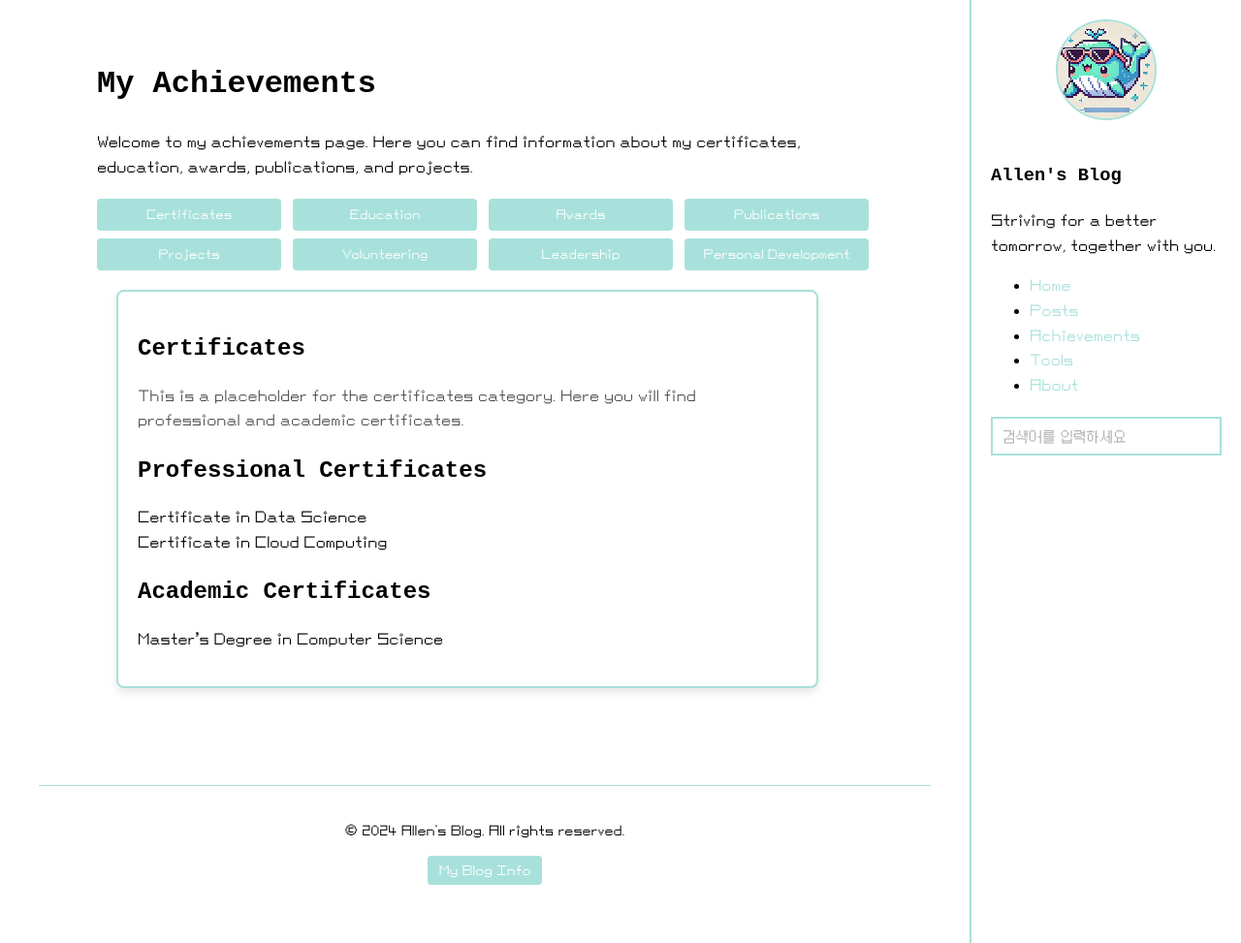
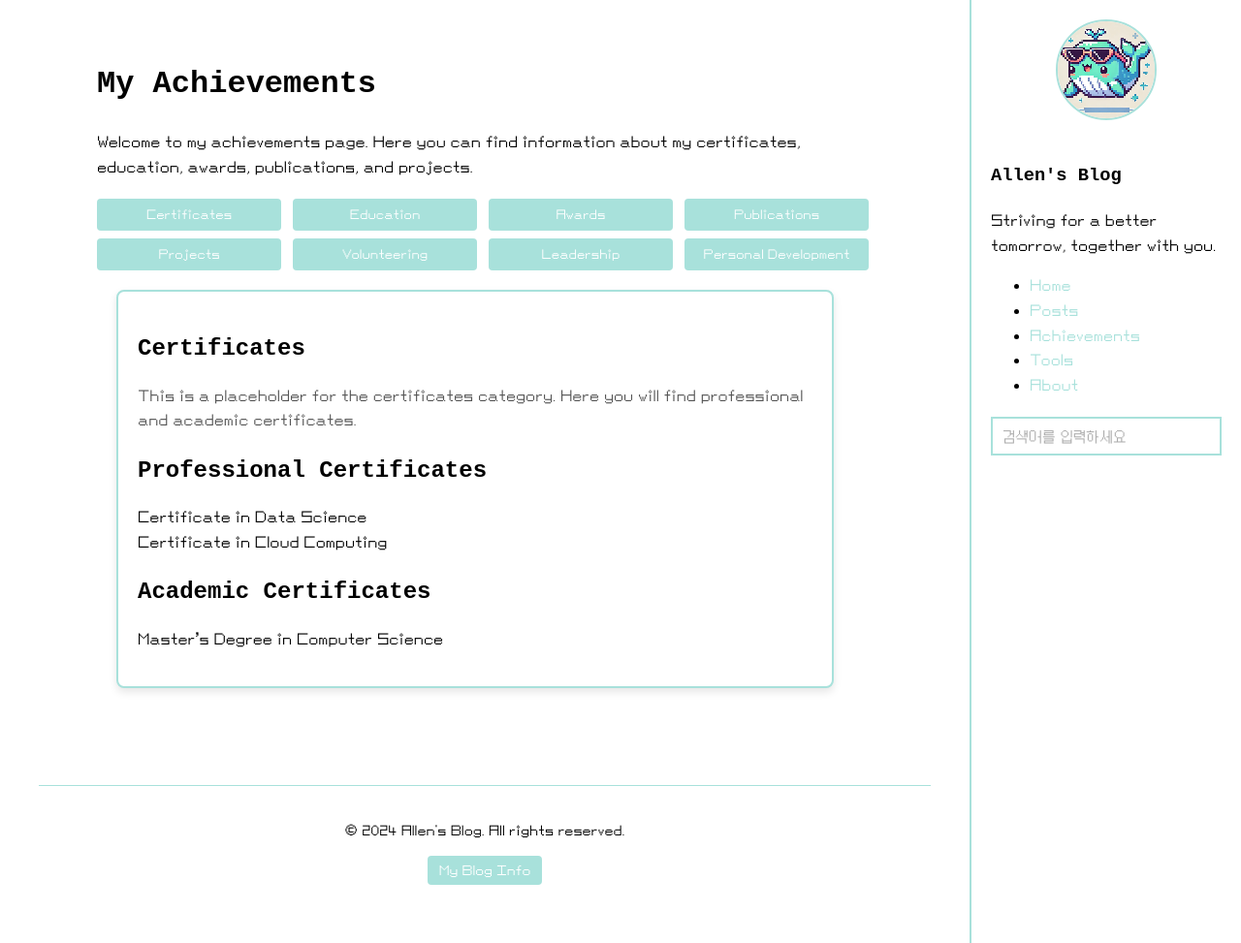
Before and after one commit to allenkang92/allenkang92.github.io, a Jekyll site: the page built from achievements.md, in a window 1280 px wide and 973 px high. Shown: the whole window at 97% size. Built offline with Jekyll 4.4.1, drawn with Linux system fonts in a browser that asks for light colours; some web fonts are replaced.

Commit message:
css 간격 조정

```diff
--- a/assets/css/main.css
+++ b/assets/css/main.css
@@ -919,5 +919,5 @@ th {
   border-radius: 8px;
   padding: 20px;
   box-shadow: 0 4px 8px rgba(0, 0, 0, 0.1);
-  width: 85%;
+  width: 87%;
 }
--- a/assets/css/style.css
+++ b/assets/css/style.css
@@ -919,5 +919,5 @@ th {
   border-radius: 8px;
   padding: 20px;
   box-shadow: 0 4px 8px rgba(0, 0, 0, 0.1);
-  width: 85%;
+  width: 87%;
 }
```
